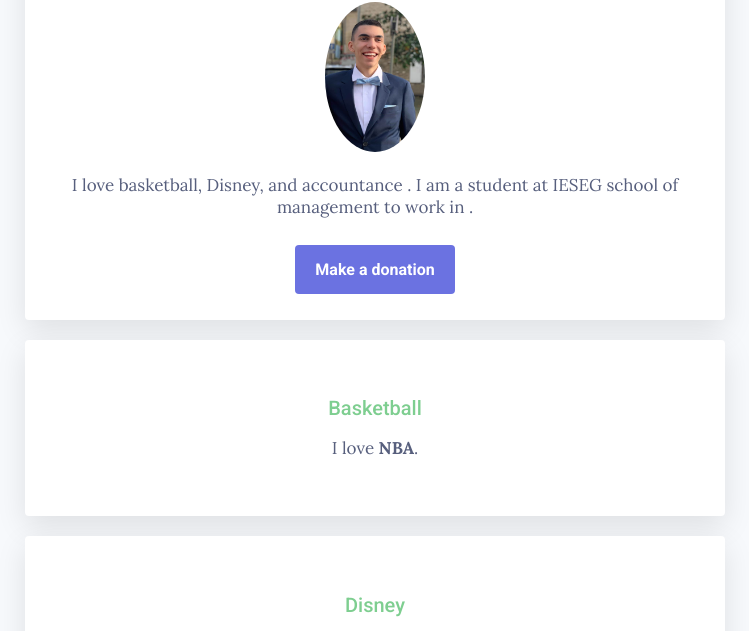
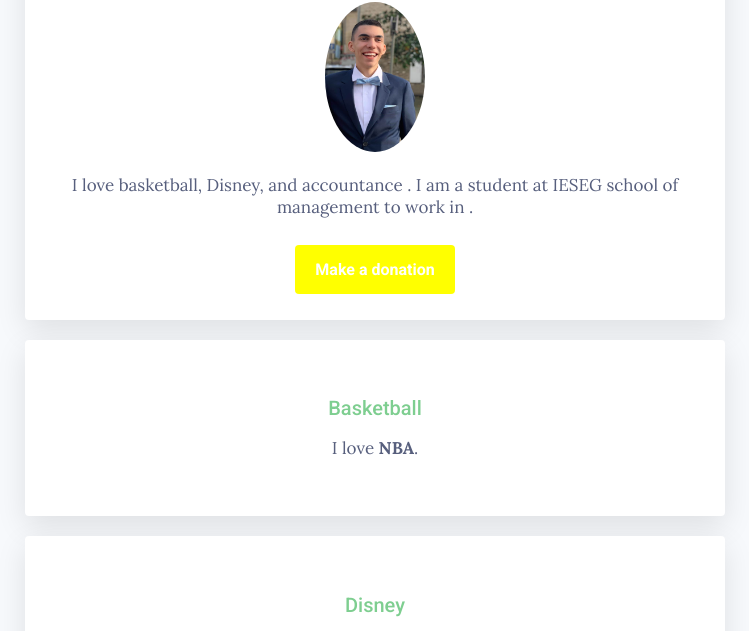
Before and after one commit to nicolaslemr/my-profile, a plain HTML site: page index.html in a window 1280 px wide. Shown: the part 159-790 px from the top of the page, without its empty margins (265-1014 px from the left). Drawn offline with Linux system fonts and the light colour scheme.

Commit message:
Update style.css

```diff
--- a/style.css
+++ b/style.css
@@ -70,7 +70,7 @@ a:hover {
   border-radius: 50%;
 }
 .btn-blue {
-  background-color: #6B72E1;
+  background-color: yellow;
   color: white;
   padding: 15px 20px;
   border-radius: 4px;
```
